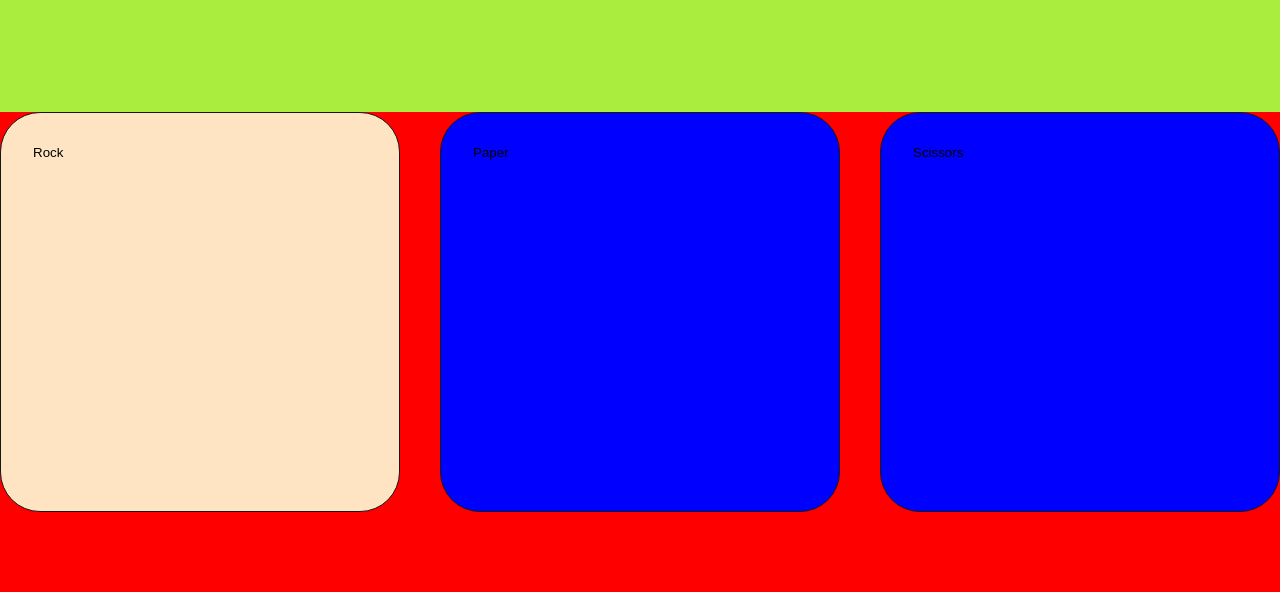
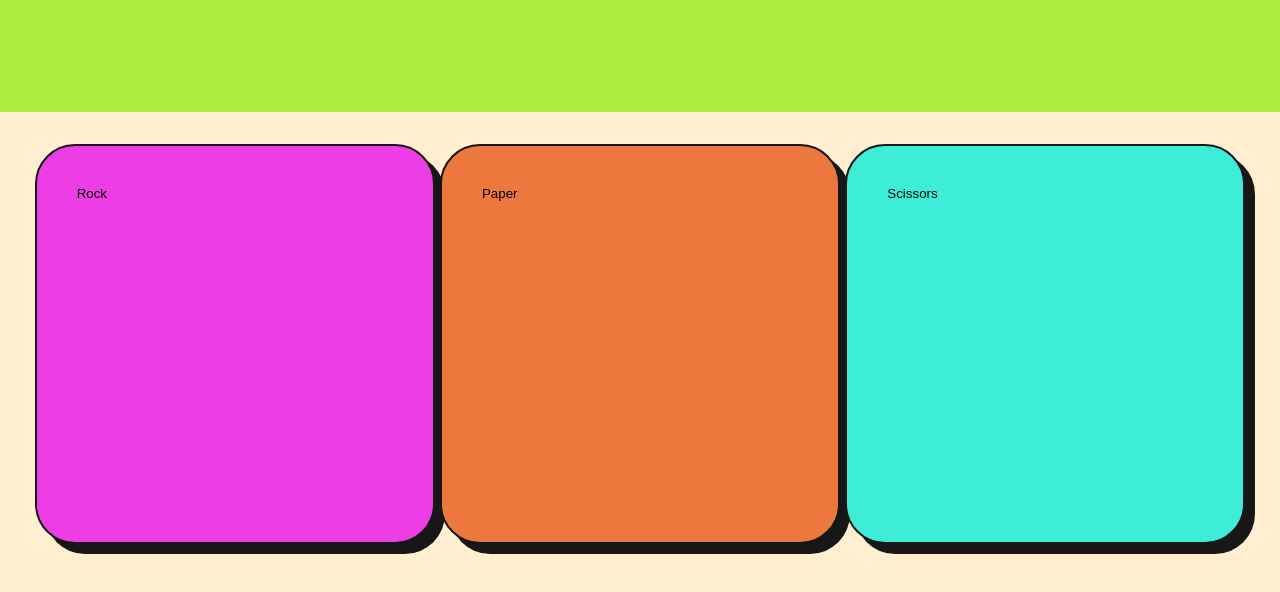
Before and after one commit to TomBeadie/RPS, a plain HTML site: page index.html in a window 1280 px wide. Shown: the top 592 px of the page. Drawn offline with Linux system fonts and the light colour scheme.

Commit message:
Style buttons with box shadow

```diff
--- a/main.css
+++ b/main.css
@@ -1,5 +1,5 @@
 body {
-  background-color: red;
+  background-color: #ffeecf;
   display: flex;
   flex-direction: column;
   height: 100vh;
@@ -10,6 +10,7 @@ body {
 p {
   /* font:; */
   font-size: 2vw;
+  line-height: normal;
 }
 
 button {
@@ -19,25 +20,33 @@ button {
   border-style: solid;
   border-color: #171717;
   border-radius: 40px;
-  border-width: 1px;
-  padding: 2rem;
+  border-width: 2px;
+  padding: 40px;
   display: flex;
+  gap: 10px;
+  box-shadow: 10px 10px #171717;
 }
 
 #rock {
-  background-color: bisque;
+  background-color: #ed3ee6;
+}
+#paper {
+  background-color: #ed783e;
+}
+#scissors {
+  background-color: #3eedd8;
 }
 
 .message-board {
   height: 10vh;
   width: 100vw;
-  background-color: #AAED3E;
+  background-color: #aaed3e;
   padding: 1rem;
   border: 1px 0px;
 }
 
 .inner-wrapper {
-    display: flex;
-    justify-content: space-between;
-
+  display: flex;
+  justify-content: space-around;
+  padding: 2rem;
 }
```
